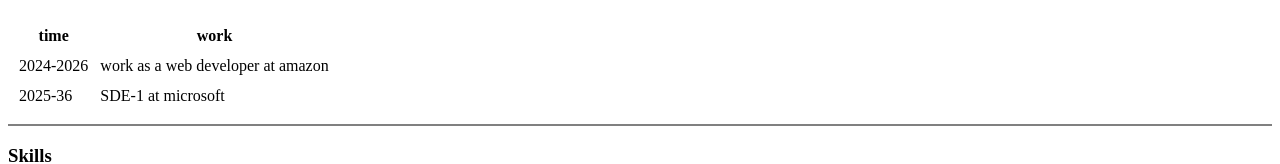
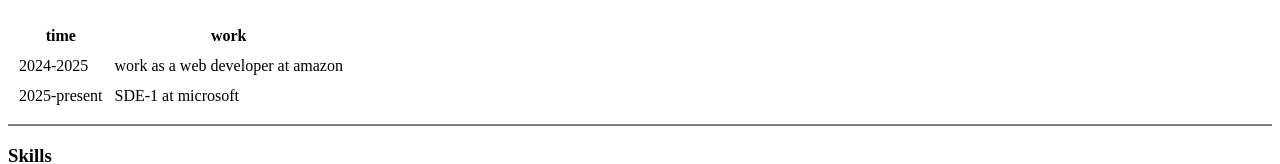
Before and after one commit to SumitSingh008/SS, a plain HTML site: page index.html in a window 1280 px wide. Shown: the part 538-702 px from the top of the page. Drawn offline with Linux system fonts and the light colour scheme.

Commit message:
Update index.html
want to update my details

```diff
--- a/index.html
+++ b/index.html
@@ -36,12 +36,12 @@
     </thead>
     <tbody>
       <tr>
-        <td>2024-2026</td>
+        <td>2024-2025</td>
         <td> work as a web developer at amazon</td>
 
       </tr>
       <tr>
-        <td>2025-36</td>
+        <td>2025-present</td>
         <td>SDE-1 at microsoft</td>
       </tr>
     </tbody>
```
